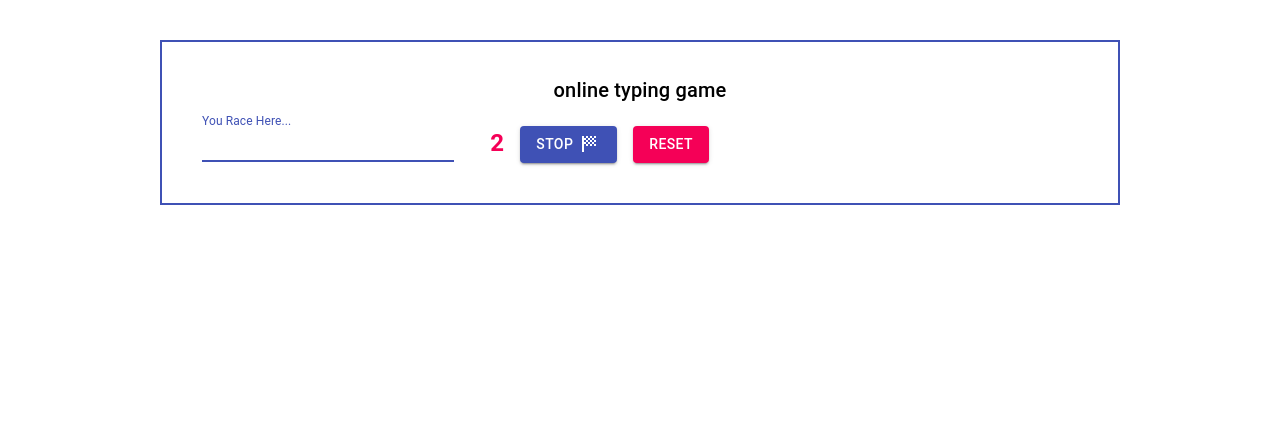
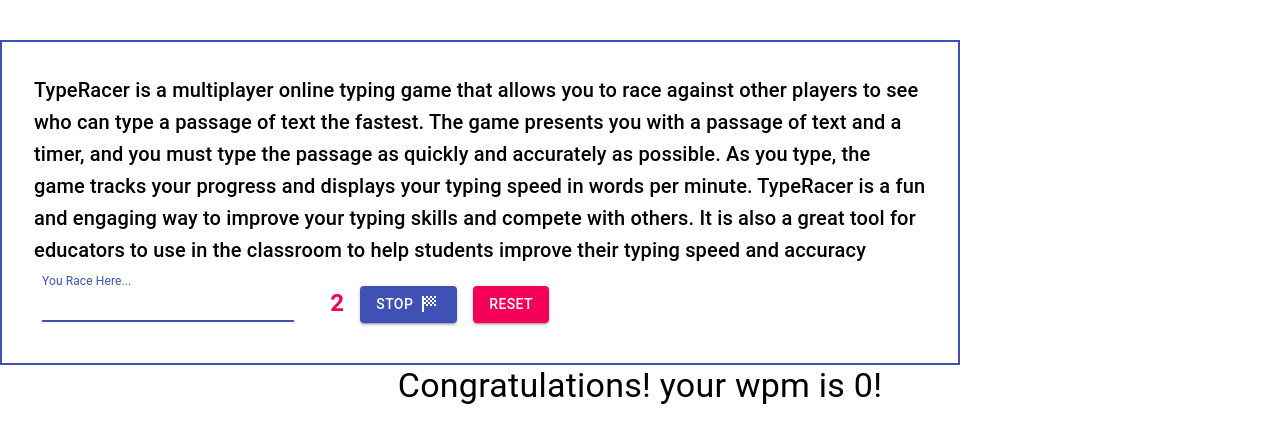
Before and after one commit to Nabid-Kaisar/typeracer, a React (Create React App) app: page / in a window 1280 px wide. Both pictures are taken after a click on the button "START". Shown: the top 442 px of the page. Built offline with nearby package versions, Linux system fonts and the light colour scheme.

Commit message:
real time wpm showing

```diff
--- a/src/App.tsx
+++ b/src/App.tsx
@@ -6,17 +6,20 @@
 import {useState} from "react";
 
 
-
-const para = getRandomText()
 const fixedWordsArray = sentenceToWordsArray(getRandomText());
 const fixedWordsArrayWithOtherFields = fixedWordsArray.map(w => ({word: w, correct: false}))
+
 function App() {
     const [wordsArr, setWordsArr] = useState(fixedWordsArrayWithOtherFields);
     const [time, setTime] = useState(0);
+    const [currentIdx, setCurrentIdx] = useState(0);
+
 
     return (
         <AppContainer>
-            <TypeEnvContainer wordsArr={wordsArr} setWordsArr={setWordsArr} time={time} setTime={setTime}/>
+            <TypeEnvContainer currentIdx={currentIdx} setCurrentIdx={setCurrentIdx} wordsArr={wordsArr}
+                              setWordsArr={setWordsArr} time={time} setTime={setTime}/>
+            <Result time={time} wordsArr={wordsArr} wordsCompleted={currentIdx}/>
         </AppContainer>
     );
 }
--- a/src/components/DisplayText.tsx
+++ b/src/components/DisplayText.tsx
@@ -11,10 +11,10 @@
 });
 
 interface DisplayTextPropTypes {
-    wordsArray: Array<wordsArrayType>;
+    wordsArray: Array<WordsArrayType>;
 }
 
-interface wordsArrayType {
+export interface WordsArrayType {
     word: string;
     correct: boolean;
 }
--- a/src/components/Result.tsx
+++ b/src/components/Result.tsx
@@ -1,7 +1,8 @@
 import React from 'react';
 import {makeStyles} from '@material-ui/core/styles';
 import Typography from '@material-ui/core/Typography';
-
+import {WordsArrayType} from "./DisplayText"
+import {unitOfResult} from "../constants/constants";
 
 const useStyles = makeStyles({
     root: {
@@ -13,17 +14,20 @@
 
 interface ResultInfo {
     time: number;
-    wordsArr: Array<string>;
+    wordsArr: Array<WordsArrayType>;
+    wordsCompleted: number;
+
 }
 
-const Result: React.FC<ResultInfo> = ({time, wordsArr}) => {
+const Result: React.FC<ResultInfo> = ({time, wordsArr, wordsCompleted}) => {
     const classes = useStyles();
 
-    const wpm = (wordsArr.length / time).toFixed(0);
+    if(time === 0) return null;
+    const wpm = ((unitOfResult / time) * wordsCompleted).toFixed(0);
 
     return (
         <div className={classes.root}>
-            <Typography variant="h2" component="h2">
+            <Typography variant="h4" component="h4">
                 Congratulations! your wpm is {wpm}!
             </Typography>
         </div>
--- a/src/components/TypeEnvContainer.tsx
+++ b/src/components/TypeEnvContainer.tsx
@@ -11,11 +11,19 @@
     setWordsArr: Dispatch<SetStateAction<{ word: string; correct: boolean; }[]>>;
     time: number;
     setTime: Dispatch<SetStateAction<number>>;
+    currentIdx: number;
+    setCurrentIdx: Dispatch<SetStateAction<number>>;
 }
 
-const TypeEnvContainer: React.FC<TypeEnvContainerTypes> = ({wordsArr, setWordsArr, time, setTime,}) => {
+const TypeEnvContainer: React.FC<TypeEnvContainerTypes> = ({
+                                                               wordsArr,
+                                                               setWordsArr,
+                                                               time,
+                                                               setTime,
+                                                               currentIdx,
+                                                               setCurrentIdx
+                                                           }) => {
     const [currentInput, setCurrentInput] = useState('');
-    const [currentIdx, setCurrentIdx] = useState(0);
 
     const [isRunning, setIsRunning] = useState(false);
 
@@ -30,10 +38,9 @@
     const handleGameEnd = () => {
         setCurrentIdx(0);
         setIsRunning(false);
-        setTime(0);
     }
 
-    const handleGameStart = () =>{
+    const handleGameStart = () => {
         setCurrentIdx(0);
         setTime(0);
         inputRef?.current?.focus();
@@ -59,10 +66,10 @@
         }
     }, [currentIdx])
 
-    useEffect(()=>{
-        if(isRunning === true) handleGameStart();
-        if(isRunning === false) handleGameEnd();
-    },[isRunning])
+    useEffect(() => {
+        if (isRunning === true) handleGameStart();
+        if (isRunning === false) handleGameEnd();
+    }, [isRunning])
 
     return (
         <div className={'w-3/4 border-2 border-[#3f51b5] flex justify-center flex-col p-8 mt-10'}>
--- a/src/constants/constants.ts
+++ b/src/constants/constants.ts
@@ -1,4 +1,6 @@
-export const fixedText2 = `TypeRacer is a multiplayer online typing game that allows you to race against other players to see who can type a passage of text the fastest. The game presents you with a passage of text and a timer, and you must type the passage as quickly and accurately as possible. As you type, the game tracks your progress and displays your typing speed in words per minute. TypeRacer is a fun and engaging way to improve your typing skills and compete with others. It is also a great tool for educators to use in the classroom to help students improve their typing speed and accuracy`;
+export const fixedText = `TypeRacer is a multiplayer online typing game that allows you to race against other players to see who can type a passage of text the fastest. The game presents you with a passage of text and a timer, and you must type the passage as quickly and accurately as possible. As you type, the game tracks your progress and displays your typing speed in words per minute. TypeRacer is a fun and engaging way to improve your typing skills and compete with others. It is also a great tool for educators to use in the classroom to help students improve their typing speed and accuracy`;
 export const fixedText3 = `TypeRacer is a multiplayer online typing game that allows you to race against other players to see who can type a passage of text the fastest.`
 
-export const fixedText = `online typing game`;
+export const fixedText2 = `online typing game`;
+
+export const unitOfResult = 60; // showing in minutes (60seconds)
--- a/src/container/AppContainer.tsx
+++ b/src/container/AppContainer.tsx
@@ -6,7 +6,7 @@
 
 const AppContainer: React.FC<AppContainerType> = ({children}) => {
     return (
-        <div className='flex justify-center'>
+        <div className='flex justify-center flex-col'>
             {Array.isArray(children) ? children.map(child => child) : children}
         </div>
     );
```
